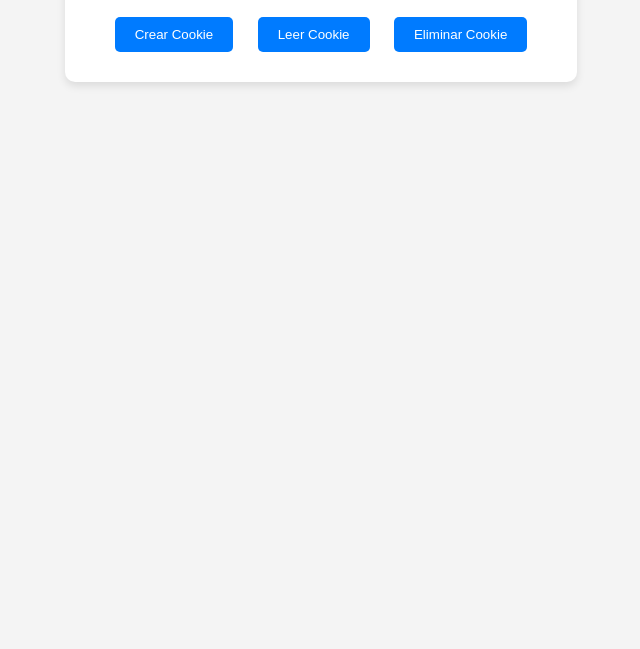
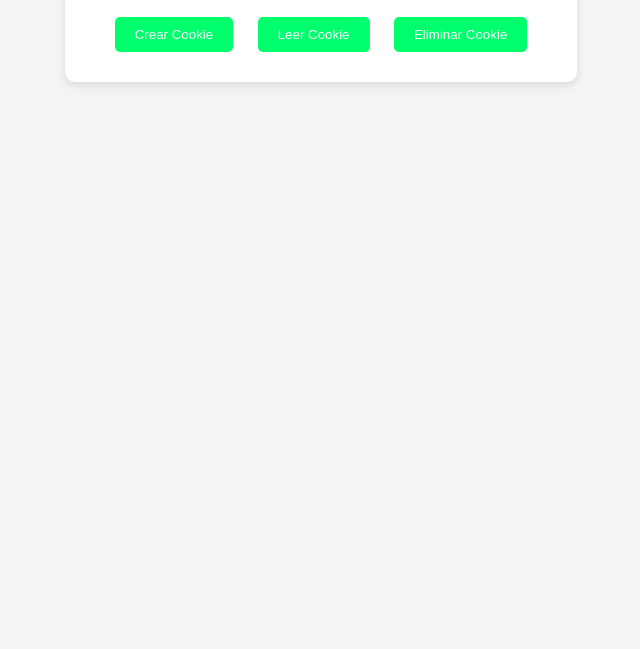
Before and after one commit to JoseDCaballero/myfirstcookie, a plain HTML site: page index.html in a window 1280 px wide. Shown: the part 151-800 px from the top of the page, without its empty margins (319-959 px from the left). Drawn offline with Linux system fonts and the light colour scheme.

Commit message:
Update styles.css

```diff
--- a/styles.css
+++ b/styles.css
@@ -15,7 +15,7 @@ body {
             display: inline-block;
         }
         button {
-            background: #007BFF;
+            background: #00FF6C;
             color: white;
             border: none;
             padding: 10px 20px;
@@ -25,5 +25,5 @@ body {
             transition: background 0.3s;
         }
         button:hover {
-            background: #0056b3;
+            background: #17e56e;
         }
```
